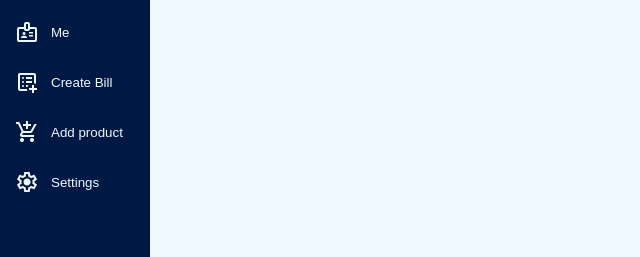
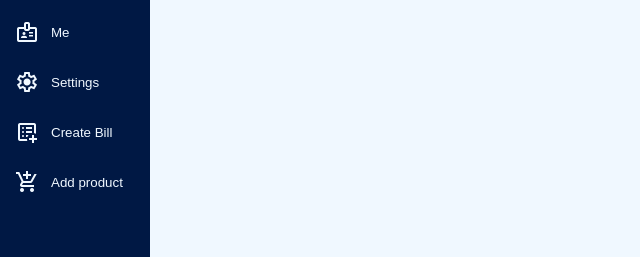
Before and after one commit to iamRaz-01/stellar_stocks_front_end, a React (Create React App) app: page / in a window 1280 px wide. Shown: the part 193-450 px from the top of the page, without its empty margins (0-640 px from the left). Built offline with nearby package versions, Linux system fonts and the light colour scheme; a web font is replaced by a local one.

Commit message:
updated Loop in Navigation Button

```diff
--- a/src/components/navigation/Navigator.js
+++ b/src/components/navigation/Navigator.js
@@ -1,32 +1,41 @@
 import "../../assets/css/universal.css"
 import "./navigator.css";
+
+
+let navButtons = [
+    { name: "Create", icon: "control_point_duplicate" },
+    { name: "OverView", icon: "Dashboard" },
+    { name: "Bills", icon: "request_quote" },
+    { name: "Finance", icon: "currency_rupee" },
+    { name: "Me", icon: "badge" },
+    { name: "Settings", icon: "settings" },
+    { name: "Create Bill", icon: "list_alt_add" },
+    { name: "Add product", icon: "add_shopping_cart" }
+]
+let create = [
+{ name: "Create Bill", icon: "list_alt_add" },
+{ name: "Add product", icon: "add_shopping_cart" }]
+
 function Navigator(){
+
+    let buttons = navButtons.map(btn=> <NavButton name = {btn.name} icon = {btn.icon} />);
 
     return (
         <div className="navBar">
-            <NavButton name = "Create" icon="control_point_duplicate"/>
-            <NavButton name = "OverView " icon = "Dashboard" />
-            <NavButton name = "Bills" icon = "request_quote" />
-            <NavButton name = "Finance" icon = "currency_rupee" />
-            <NavButton name = "Me" icon = "badge" />
-            <NavButton name = "Create Bill" icon="list_alt_add"/>
-            <NavButton name="Add product" icon="add_shopping_cart" />
-            <NavButton name="Settings" icon="settings" />
-            {/* <CreateButton /> */}
+            {buttons}
 
         </div>
     )
 
-
 }
-// function CreateButton(){
-//      return(
-//         <div className="navDiv">
-//             <NavButton name = "Create Bill" icon="list_alt_add"/>
-//             <NavButton name="Add product" icon="add_shopping_cart" />
-//         </div>
-//      )
-// }
+function CreateButton(){
+    let createBtns = create.map(c => <NavButton name = {c.name} icon = {c.icon} />);
+     return(
+        <div className="navDiv">
+           {createBtns}
+        </div>
+     )
+}
 
 function NavButton(props){
     return(
```
